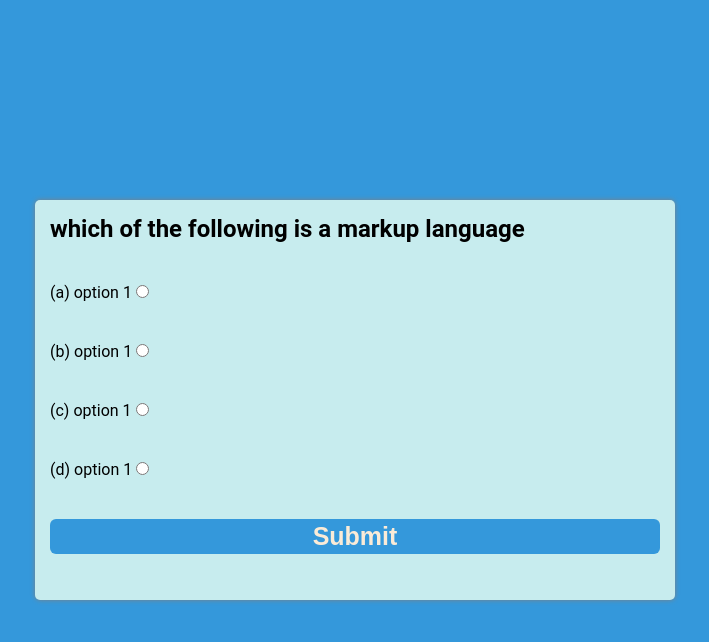
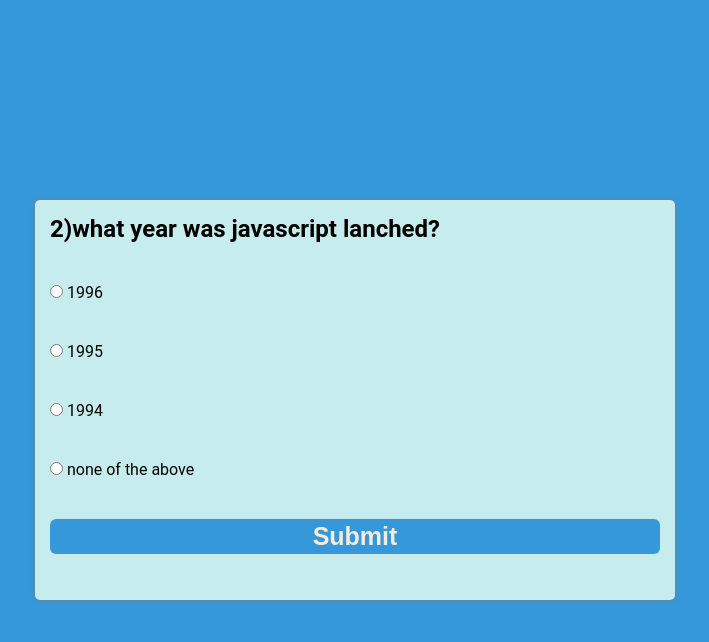
Before and after one commit to thearyansingh/JS_practice, a plain HTML site: page quiz_app/index.html in a window 1280 px wide. Both pictures are taken after a click on the button "Submit". Shown: the whole page, without its empty margins (285-994 px from the left). Drawn offline with Linux system fonts and the light colour scheme.

Commit message:
some error are there

```diff
--- a/quiz_app/index.html
+++ b/quiz_app/index.html
@@ -12,29 +12,29 @@
 <h2 id="queBox">This is the dummy Question</h2>
 <div class="row">
 
-    <label for="">(a) option 1</label>
-    <input id="option1" type="radio" value="a" name="option"/>
 
+    <input class="options" id="option1" type="radio" value="a" name="option"/>
+    <label for="option1">(a) option 1</label>
 </div>
 <div class="row">
 
-    <label for="">(b) option 1</label>
-    <input  id="option2"  type="radio" value="b" name="option"/>
 
+    <input  class="options"id="option2"  type="radio" value="b" name="option"/>
+    <label for="option2">(b) option 2</label>
 </div>
 <div class="row">
 
-    <label for="">(c) option 1</label>
-    <input  id="option3"  type="radio" value="c" name="option"/>
 
+    <input  class="options"id="option3"  type="radio" value="c" name="option"/>
+    <label for="option3">(c) option 3</label>
 </div>
 <div class="row">
 
-    <label for="">(d) option 1</label>
-    <input  id="option4"  type="radio" value="d" name="option"/>
 
+    <input  class="options"id="option4"  type="radio" value="d" name="option"/>
+    <label for="option4">(d) option 4</label>
 </div>
-<button class=btn>Submit</button>
+<button class=btn onclick="submitQuiz()">Submit</button>
         </div>
     </div>
 
--- a/quiz_app/quiz.js
+++ b/quiz_app/quiz.js
@@ -28,11 +28,61 @@ const question = [
 
 ]
 let index=0;
-const quesbox=document.getElementById("queBox");
+let total=question.length;
+let right=0;
+let wrong=0;
+const quesbox=document.getElementById('queBox');
+const optionsInputs=document.querySelectorAll('.options')
 const loadQuestion =()=>{
+    if(index===total){
+        return endQuiz();
+    }
+    reset();
    const data=question[index];
-   console.log(data);
-   quesbox.innerHTML=data.que;
+
+   quesbox.innerHTML=`${index+1})${data.que}`;
+   optionsInputs[0].nextElementSibling.innerText=data.a;
+   optionsInputs[1].nextElementSibling.innerText=data.b;
+   optionsInputs[2].nextElementSibling.innerText=data.c;
+   optionsInputs[3].nextElementSibling.innerText=data.d;
 
 }
-loadQuestion();
+const submitQuiz=()=>{            // for submit button
+    const data=question[index];
+    const answer=getAnswer();
+
+    if(answer == data.correct){
+  right++;
+    }
+    else{
+        wrong++;
+    }
+    index++;
+    loadQuestion();
+    return;
+}
+const getAnswer=()=>{
+    let ans;
+    optionsInputs.forEach(
+        (input)=>{
+            if(input.checked){
+            ans= input.value;
+            }
+
+        }
+    )
+    return ans;
+}
+const reset=()=>{
+optionsInputs.forEach(
+    (input)=>{
+  input.checked=false;
+    }
+)
+}
+const endQuiz=()=>{
+    document.getElementById('queBox').innerHTML=`<h3> thankyou for playing in Quiz </h3>
+    <h2>${right}/${total} are correct</h2>`
+
+}
+loadQuestion(index);
```
